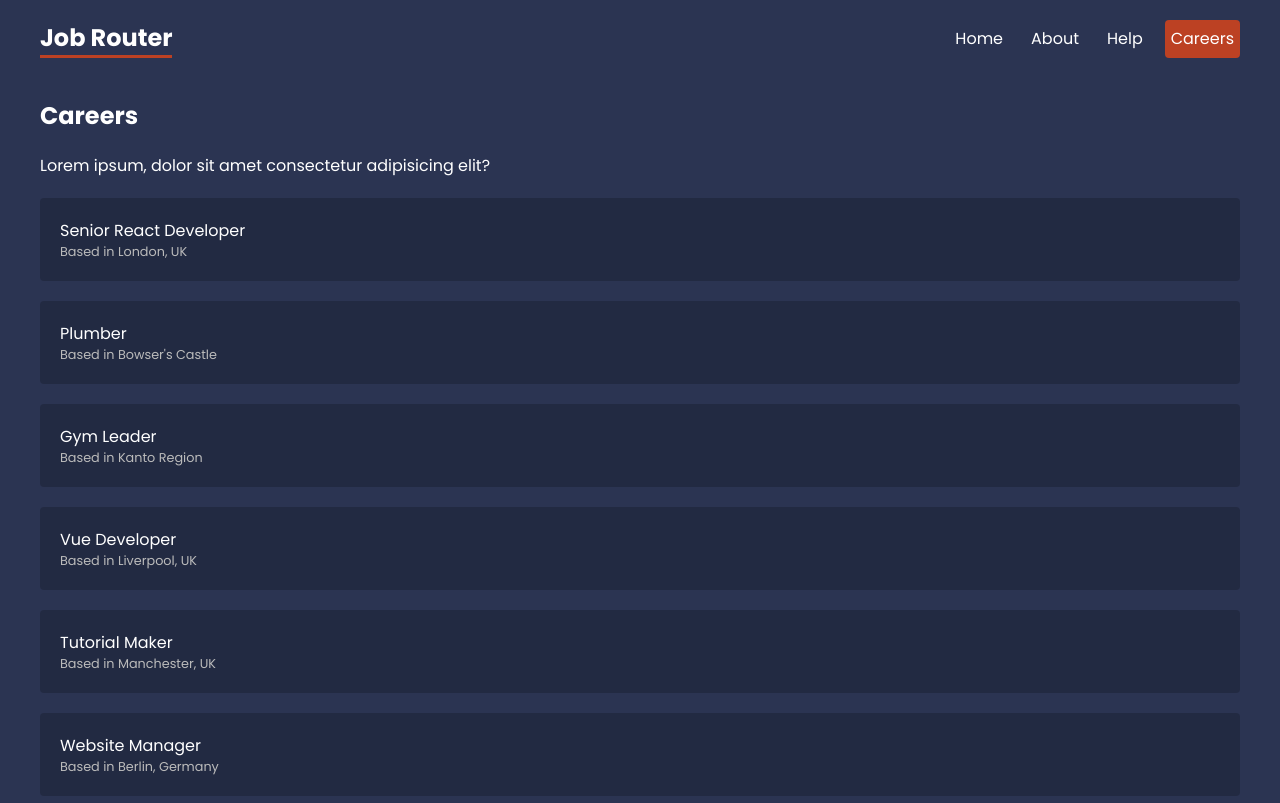
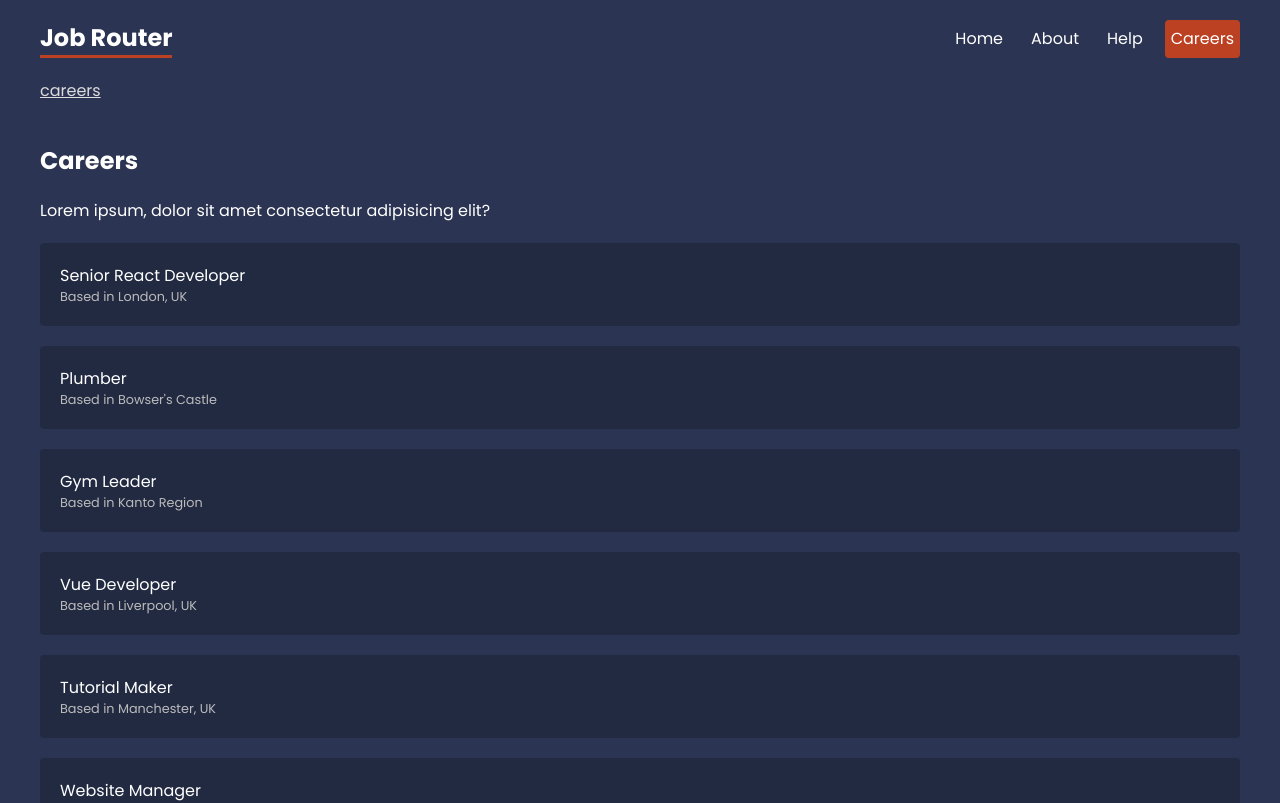
Before and after one commit to Eli-Keli/React-Jobs-Router, a React (Create React App) app: page /careers in a window 1280 px wide. Shown: the top 803 px of the page. Built offline with nearby package versions, Linux system fonts and the light colour scheme; data requests are answered from the project's data file.

Commit message:
project-9

```diff
--- /dev/null
+++ b/src/components/Breadcrumps.js
@@ -0,0 +1,25 @@
+import { Link, useLocation } from "react-router-dom"
+
+export default function Breadcrumps() {
+    const location = useLocation()
+
+    let currentLink = ''
+
+    const crumbs = location.pathname.split('/')
+        .filter(crumb => crumb !== '')
+        .map(crumb => {
+            currentLink += `/${crumb}`
+
+            return (
+                <div className="crumb" key={crumb}>
+                    <Link to={currentLink}>{crumb}</Link>
+                </div>
+            )
+        })
+
+  return (
+    <div className="breadcrumbs">
+      {crumbs}
+    </div>
+  )
+}
--- a/src/index.css
+++ b/src/index.css
@@ -67,13 +67,13 @@
   gap: 30px;
   margin: 30px 0;
 }
-.help-layout nav a{
+.help-layout nav a {
   padding: 10px;
   border: 2px solid white;
   border-radius: 4px;
   text-decoration: none;
 }
-.help-layout nav a:hover{
+.help-layout nav a:hover {
   border-color: var(--primary);
 }
 .help-layout nav a.active {
@@ -82,7 +82,7 @@
 
 /* faq */
 .faq .question {
-  background: rgba(0,0,0,0.2);
+  background: rgba(0, 0, 0, 0.2);
   padding: 5px 20px;
   border-radius: 4px;
   margin: 20px 0;
@@ -92,10 +92,13 @@
 form {
   margin-top: 30px;
 }
-form input, form label span, form textarea {
+form input,
+form label span,
+form textarea {
   display: block;
 }
-form input, form textarea {
+form input,
+form textarea {
   margin-bottom: 30px;
   padding: 8px;
   border-radius: 4px;
@@ -110,7 +113,7 @@
 /* careers list */
 .careers > a {
   display: block;
-  background: rgba(0,0,0,0.2);
+  background: rgba(0, 0, 0, 0.2);
   padding: 20px;
   border-radius: 4px;
   margin: 20px 0;
@@ -123,16 +126,34 @@
   margin: 0;
 }
 .careers > a p:last-child {
- font-size: 0.8em;
- color: #bbb;
+  font-size: 0.8em;
+  color: #bbb;
 }
 
 /* careers details */
 .career-details {
-  background: rgba(0,0,0,0.2);
+  background: rgba(0, 0, 0, 0.2);
   padding: 20px;
   border-radius: 4px;
   margin: 20px 0;
 }
 
 /* breadcrumbs */
+.breadcrumbs {
+  max-width: 1200px;
+  margin: 20px auto;
+}
+.breadcrumbs > * {
+  display: inline-block;
+  margin-right: 10px;
+}
+.breadcrumbs .crumb:after {
+  content: ">";
+  margin-left: 10px;
+}
+.breadcrumbs .crumb:last-child:after {
+  display: none;
+}
+.breadcrumbs .crumb a {
+  color: #ddd;
+}
--- a/src/layouts/RootLayout.js
+++ b/src/layouts/RootLayout.js
@@ -1,4 +1,5 @@
 import { NavLink, Outlet } from "react-router-dom";
+import Breadcrumps from "../components/Breadcrumps";
 
 const RootLayout = () => {
   return (
@@ -11,6 +12,7 @@
           <NavLink to="help">Help</NavLink>
           <NavLink to="careers">Careers</NavLink>
         </nav>
+        <Breadcrumps />
       </header>
       <main>
         <Outlet />
```
